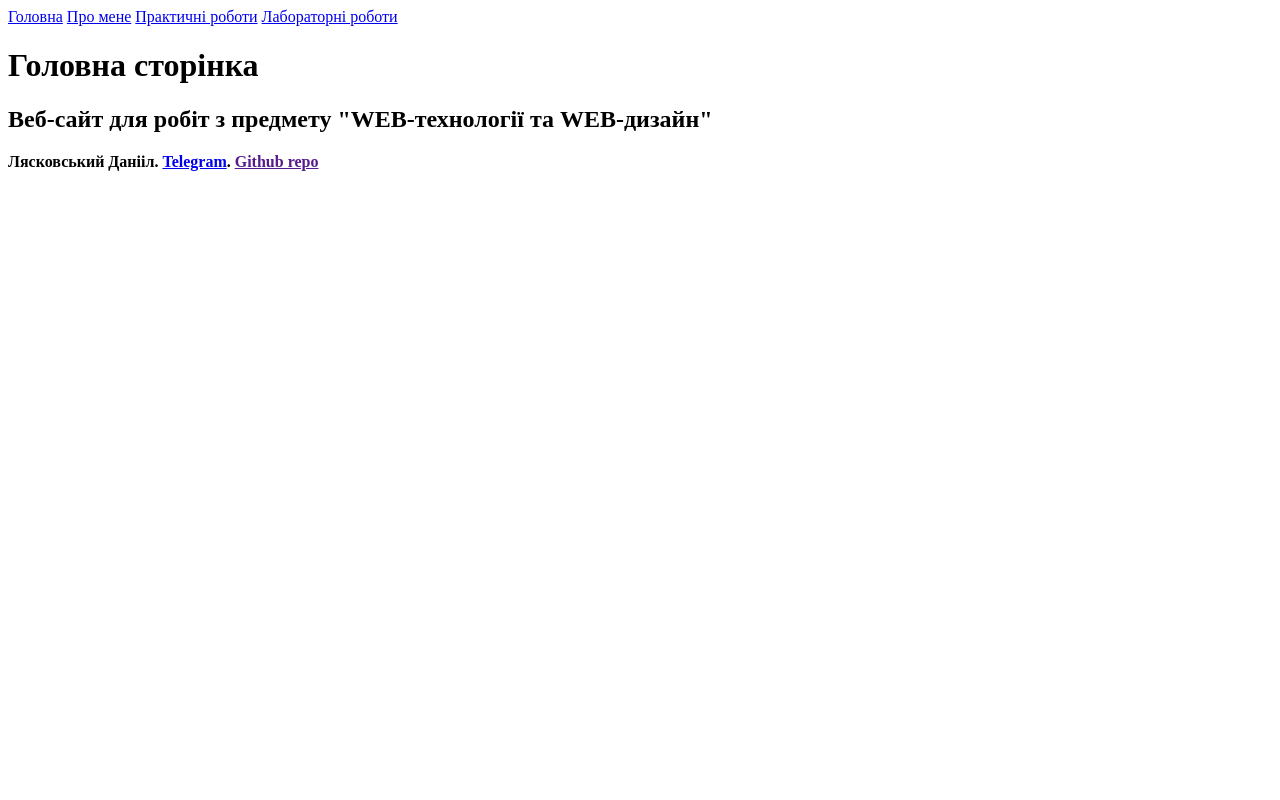
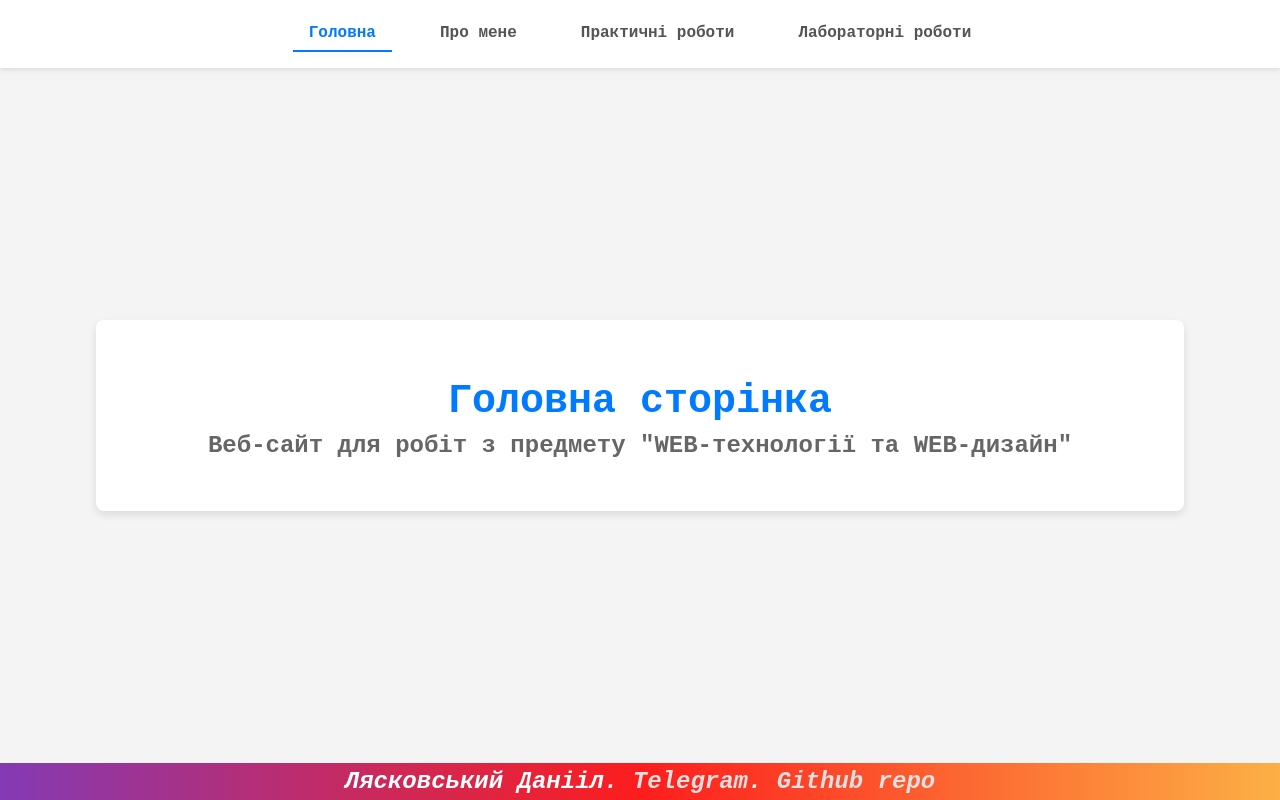
Before and after one commit to goldchester/web-tech, a plain HTML site: page index.html in a window 1280 px wide. Drawn offline with Linux system fonts and the light colour scheme; the site is published under a folder, as on GitHub Pages, so addresses that start at the root find nothing.

Commit message:
trying to fix navigation and styles

```diff
--- a/index.html
+++ b/index.html
@@ -3,16 +3,16 @@
 <head>
     <meta charset="UTF-8">
     <meta name="viewport" content="width=device-width, initial-scale=1.0">
-    <link rel="stylesheet" href="/css/styles.css">
+    <link rel="stylesheet" href="css/styles.css">
     <title>Головна сторінка</title>
 </head>
 <body>
     <header>
         <nav class = navbar>
-            <a class="nav-item active" href="/">Головна</a>
-            <a class="nav-item" href="/pages/about.html"  >Про мене</a>
-            <a class="nav-item" href="/pages/practice.html" >Практичні роботи</a>
-            <a class="nav-item" href="/pages/lab.html" >Лабораторні роботи</a>
+            <a class="nav-item active" href="index.html">Головна</a>
+            <a class="nav-item" href="pages/about.html"  >Про мене</a>
+            <a class="nav-item" href="pages/practice.html" >Практичні роботи</a>
+            <a class="nav-item" href="pages/lab.html" >Лабораторні роботи</a>
         </nav>
     </header>
     <main>
```
